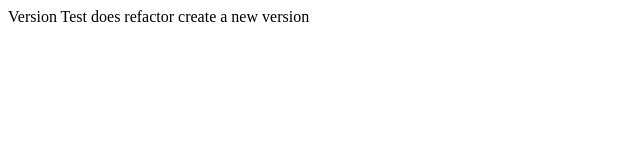
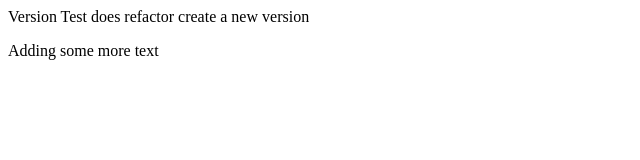
Before and after one commit to dwhiteGUK/version-test, a website: page index.htm in a window 1280 px wide. Shown: the whole page, without its empty margins (0-640 px from the left). Drawn offline with Linux system fonts and the light colour scheme.

Commit message:
feat: :speech_balloon: Added some exciting text

```diff
--- a/index.htm
+++ b/index.htm
@@ -7,5 +7,7 @@
   </head>
   <body>
     Version Test does refactor create a new version
+
+    <p>Adding some more text</p>
   </body>
 </html>
```
